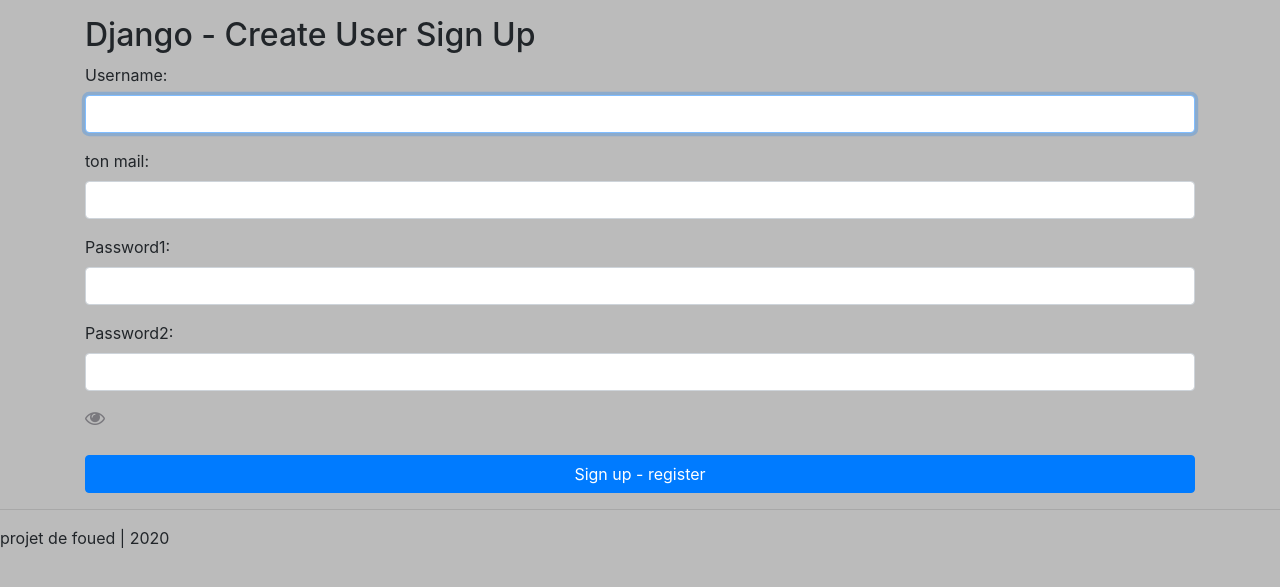
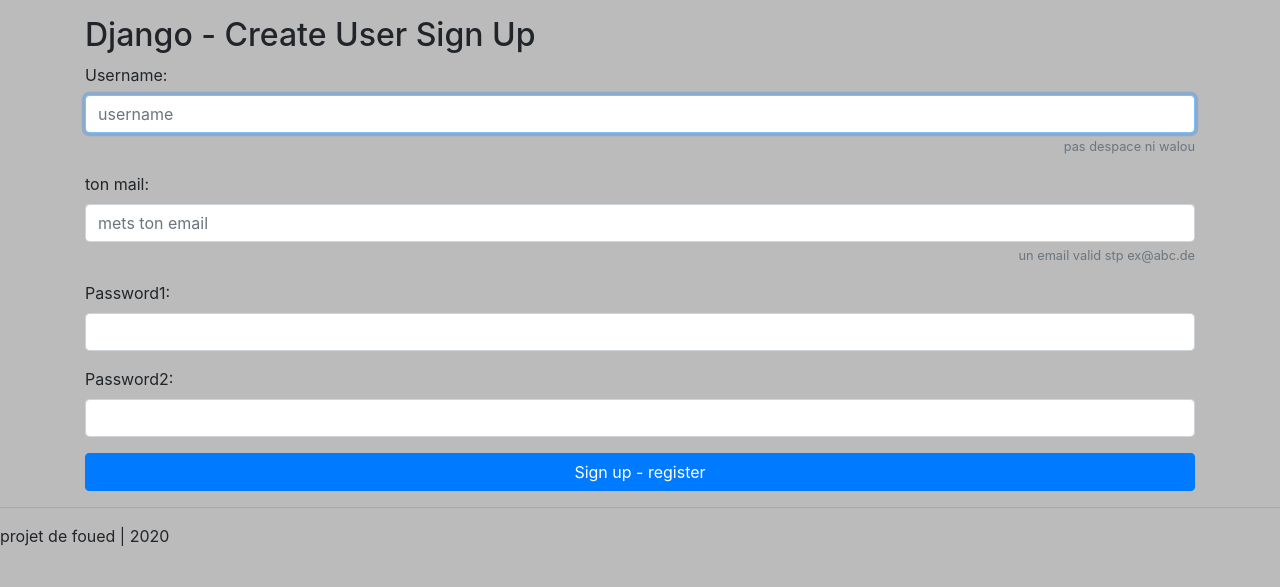
Before and after one commit to evandre31/project, a Django app: page /accounts/register/ in a window 1280 px wide. Shown: the part 117-704 px from the top of the page. Run offline with Django 3.2, Linux system fonts and the light colour scheme; some libraries are stand-ins or nearby versions.

Commit message:
snippet field ans field_pw for form
help_text et placeholder in form.py

```diff
--- a/accounts/forms.py
+++ b/accounts/forms.py
@@ -5,10 +5,12 @@ from .models import Profile
 
 
 class SignupForm(UserCreationForm):  # pour register
-    username = forms.CharField(widget=forms.TextInput(attrs={'onfocusout': 'validateUserName()'}))
-    email = forms.EmailField(required=True, label='ton mail', max_length=100,
+    username = forms.CharField(help_text='pas despace ni walou',
+                               widget=forms.TextInput(
+                                   attrs={'onfocusout': 'validateUserName()', 'placeholder': 'username'}))
+    email = forms.EmailField(help_text='un email valid stp ex@abc.de', required=True, label='ton mail', max_length=100,
                              widget=forms.EmailInput
-                             (attrs={'onfocusout': 'validateEmail()'}))
+                             (attrs={'onfocusout': 'validateEmail()', 'placeholder': 'mets ton email'}))
     password1 = forms.CharField(widget=forms.PasswordInput(attrs={'onfocusout': 'validatePassword()'}))
     password2 = forms.CharField(widget=forms.PasswordInput(attrs={'onfocusout': 'validateConfirmPassword()'}))
 
--- a/accounts/static/accounts/js/register.js
+++ b/accounts/static/accounts/js/register.js
@@ -203,7 +203,7 @@ function moveErrorServer(id) { //déplacer erreur du serveur
 }//déplacer erreur du serveur
 
 
+moveErrorServer('id_email_labelerrorserver');
 moveErrorServer('id_password2_labelerrorserver');
-moveErrorServer('id_email_labelerrorserver');
 moveErrorServer('id_username_labelerrorserver');
 moveErrorServer('id_password1_labelerrorserver');
--- a/accounts/templates/accounts/registration/register.html
+++ b/accounts/templates/accounts/registration/register.html
@@ -8,11 +8,10 @@
           data-validate-email-url="{% url 'accounts:validate_email_register' %}"
           novalidate>
         {% csrf_token %}
-        {% include 'accounts/snippets/form.html' %}
-
-        <span>
-            <i class="fa fa-eye" aria-hidden="true" id="eye" onclick="toggle()"></i>
-        </span><br><br>
+        {% include 'accounts/snippets/field.html' with field=form.username %}<!--field username -->
+        {% include 'accounts/snippets/field.html' with field=form.email %}<!--field email -->
+        {% include 'accounts/snippets/field_pw.html' with field=form.password1 %}<!--field password1 -->
+        {% include 'accounts/snippets/field_pw.html' with field=form.password2 %}<!--field password2 -->
         <button type="submit" class="btn btn-primary btn-block">Sign up - register</button>
     </form>
 
@@ -23,7 +22,6 @@
             top: 50%;
             cursor: pointer;
         }
-
         .fa {
             font-size: 20px;
             color: #7a797e;
@@ -32,6 +30,5 @@
 {% endblock content %}
 
 {% block javascript %}
-
     <script src="{% static 'accounts/js/register.js' %}"></script>
 {% endblock javascript %}
--- /dev/null
+++ b/accounts/templates/accounts/snippets/field.html
@@ -0,0 +1,25 @@
+{% load widget_tweaks %}
+
+<div class="form-group">
+    <div class="row">
+        <div class="col-lg-6">{{ field.label_tag }}</div> <!-- label dans le field -->
+        <div id="id_{{ field.name }}_error" class="col-lg-6 cls_error form-text text-right"
+             style="color: red"></div>
+    </div>
+    {% if form.is_bound %} <!-- si le form contient des données -->
+        {% if field.errors %} <!-- si le field contient des errors -->
+            {% render_field field class="form-control is-invalid" %}
+            {% for error in field.errors %} <!-- afficher les errors -->
+                <label id="id_{{ field.name }}_labelerrorserver" class="labelerrorserver">{{ error }}</label>
+                <!-- afficher les errors -->
+            {% endfor %} <!-- afficher les errors -->
+        {% else %} <!-- si le field ne  contient pas des errors -->
+            {% render_field field class="form-control is-valid" %}<!--  pas des errors -->
+        {% endif %}
+    {% else %}
+        {% render_field field class="form-control" %}<!--get field-->
+    {% endif %}
+    {% if field.help_text %} <!--si help_text-->
+        <small class="form-text text-muted text-right">{{ field.help_text }}</small>
+    {% endif %}
+</div>
--- /dev/null
+++ b/accounts/templates/accounts/snippets/field_pw.html
@@ -0,0 +1,25 @@
+{% load widget_tweaks %}
+
+<div class="form-group">
+    <div class="row">
+        <div class="col-lg-6">{{ field.label_tag }}</div> <!-- label dans le field -->
+        <div id="id_{{ field.name }}_error" class="col-lg-6 cls_error form-text text-right"
+             style="color: red"></div>
+    </div>
+    {% if form.is_bound %} <!-- si le form contient des données -->
+        {% if field.errors %} <!-- si le field contient des errors -->
+            {% render_field field class="form-control is-invalid" %}
+            {% for error in field.errors %} <!-- afficher les errors -->
+                <label id="id_{{ field.name }}_labelerrorserver" class="labelerrorserver">{{ error }}</label>
+                <!-- afficher les errors -->
+            {% endfor %} <!-- afficher les errors -->
+        {% else %} <!-- si le field ne  contient pas des errors -->
+            {% render_field field class="form-control is-valid" %}<!--  pas des errors -->
+        {% endif %}
+    {% else %}
+        {% render_field field class="form-control" %}<!--get field-->
+    {% endif %}
+    {% if field.help_text %} <!--si help_text-->
+        <small class="form-text text-muted text-right">{{ field.help_text }}</small>
+    {% endif %}
+</div>
--- a/templates/snippets/footer.html
+++ b/templates/snippets/footer.html
@@ -11,7 +11,4 @@
 <script src="https://stackpath.bootstrapcdn.com/bootstrap/4.5.2/js/bootstrap.min.js"
         integrity="sha384-B4gt1jrGC7Jh4AgTPSdUtOBvfO8shuf57BaghqFfPlYxofvL8/KUEfYiJOMMV+rV"
         crossorigin="anonymous"></script>
-{#<script src="https://cdnjs.cloudflare.com/ajax/libs/jquery-validate/1.19.2/jquery.validate.js"></script>#}
-<script src="https://cdn.jsdelivr.net/npm/jquery-validation@1.19.2/dist/jquery.validate.js"></script>
-<script src="https://cdn.jsdelivr.net/npm/jquery-validation@1.19.2/dist/additional-methods.js"></script>
 <script src="{% static 'js/main.js' %}"></script>
```
